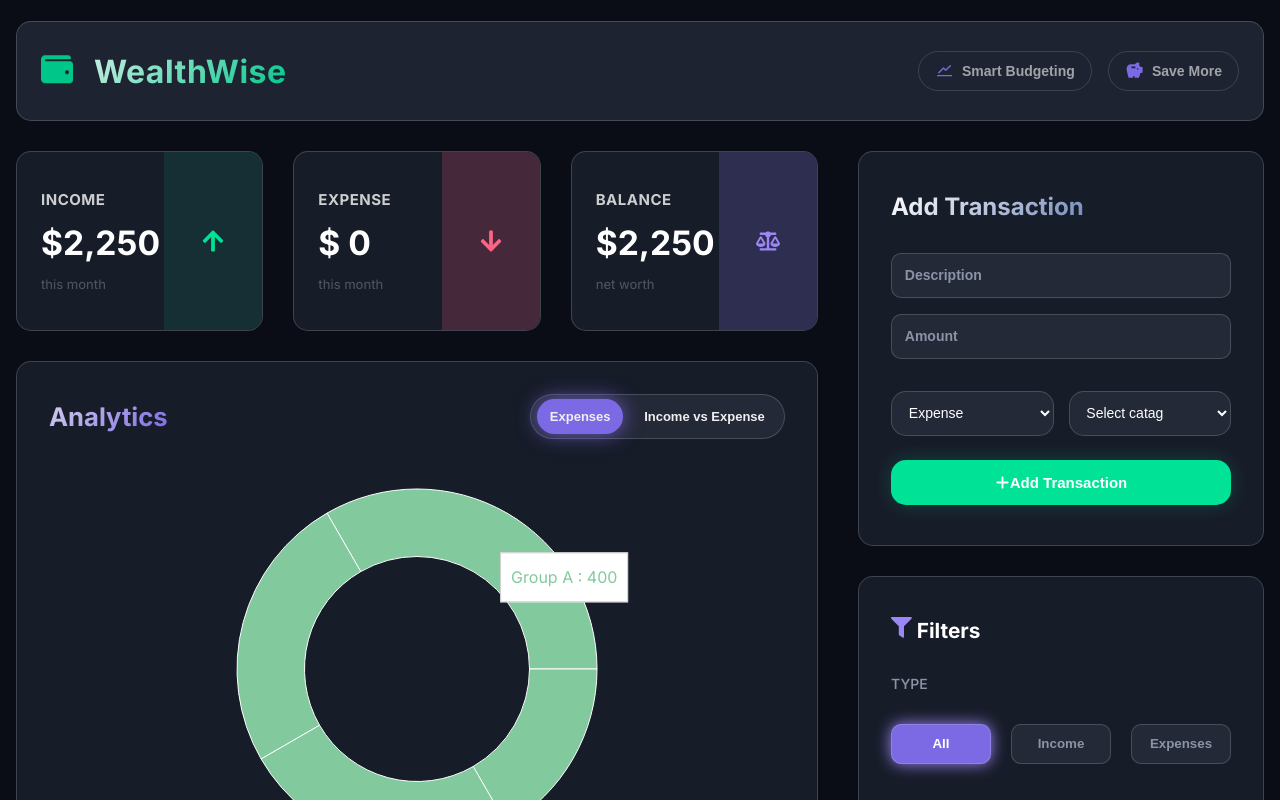
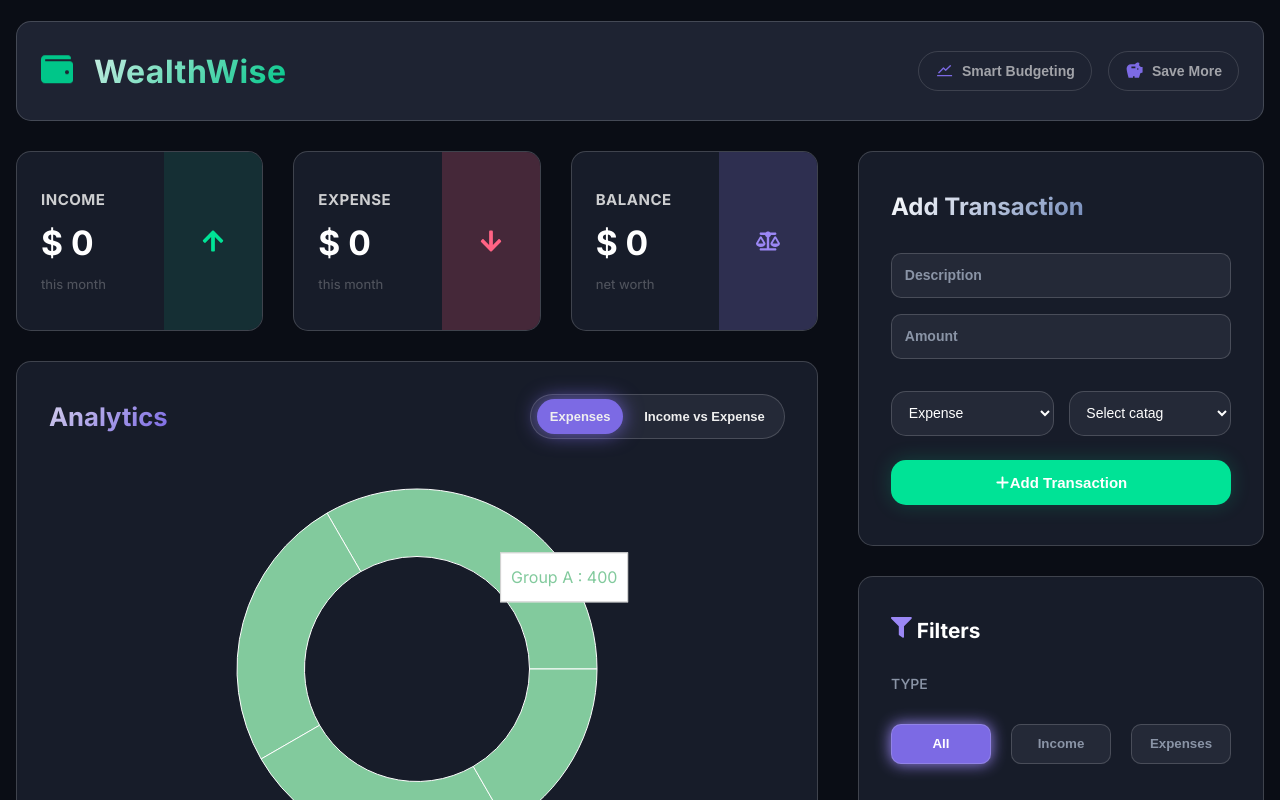
Before and after one commit to ALI-RAZA816/Expense-Tracker-Chart, a React (Vite) app: page / in a window 1280 px wide. Shown: the top 800 px of the page. Built offline with nearby package versions, Linux system fonts and the light colour scheme.

Commit message:
add custom classes on record list

```diff
--- a/src/App.jsx
+++ b/src/App.jsx
@@ -9,28 +9,28 @@ import {useState} from 'react';
 
 function App() {
 
-
+  // date
   const date = new Date();
   const months = ["Jan","Feb","March","April","May","June","July","Aug","Sep","Oct","Nov","Dec"];
-
+  // static budget
   let budget = 5000;
   const [transaction, setTransaction] = useState([]);
   const [type, setType] = useState('Expenses'); // expenses || income
   const [description, setDescription] = useState('');
   const [amount, setAmount] = useState('');
   const [category, setCategory] = useState('');
-
   // total expenses
-  const totalExpense = transaction.reduce((item, curr) => {
+  const ExpenseRecord = transaction.filter(item => item.type === 'Expenses');
+  const totalExpense = ExpenseRecord.reduce((item, curr) => {
     return item + curr.amount;
   },0);
-
+  // difference
   budget = budget - totalExpense;
-
+  // progress
   let progress = (totalExpense / 5000) * 100;
-  console.log(progress);
-
+  // expense || income
   const changeTypeHandler = (value) => setType(value);
+  // add transactions
   const addTransactionHandler = (event) =>{
     event.preventDefault();
     const newTransaction = [...transaction,{
@@ -43,9 +43,12 @@ function App() {
     setTransaction(newTransaction);
   }
 
-  console.log(transaction)
-
-
+  // filter income record
+  const IncomeRecord = transaction.filter(item => item.type === 'Income');
+  const totalIncome = IncomeRecord.reduce((item, curr) => {
+    return item + curr.amount;
+  },0);
+  let balance = totalIncome - totalExpense;
 
   return (
     <>
@@ -53,7 +56,7 @@ function App() {
       <main>
         <section className="analyticMain">
           <div className="left">
-            <Cards totalExpense = {totalExpense}/>
+            <Cards totalExpense = {totalExpense} totalIncome = {totalIncome} balance = {balance}/>
             <ChartContainer/>
             <Progress budget = {budget} totalExpense = {totalExpense} progress = {progress}/>
           </div>
@@ -62,7 +65,7 @@ function App() {
           </div>
         </section>
       </main>
-      <TransactionRecords transaction={transaction}/>
+      <TransactionRecords transaction={transaction} type={type}/>
     </>
   )
 }
--- a/src/components/Cards.jsx
+++ b/src/components/Cards.jsx
@@ -2,13 +2,13 @@ import style from '../css/Cards.module.css';
 import { FaArrowUp, FaArrowDown } from "react-icons/fa";
 import { FaScaleBalanced } from "react-icons/fa6";
 
-export default function Cards({totalExpense}) {
+export default function Cards({totalExpense, totalIncome, balance}) {
   return (
     <>
       <div className={style.amountBox}>
             <div>
                 <span>Income</span>
-                <h2>$2,250</h2>
+                <h2>$ {totalIncome}</h2>
                 <p>This month</p>
             </div>
             <div><FaArrowUp style={{color:"#00E396",fontSize:"1.5rem"}} /></div>
@@ -24,7 +24,7 @@ export default function Cards({totalExpense}) {
         <div className={style.amountBox}>
             <div>
                 <span>Balance</span>
-                <h2>$2,250</h2>
+                <h2>$ {balance}</h2>
                 <p>Net worth</p>
             </div>
             <div><FaScaleBalanced style={{color:"9B87F5",fontSize:"1.5rem"}} /></div>
--- a/src/components/TransactionRecords.jsx
+++ b/src/components/TransactionRecords.jsx
@@ -3,20 +3,20 @@ import { FaEdit } from "react-icons/fa";
 import { MdDelete } from "react-icons/md";
 
 
-export default function TransactionRecords({transaction}) {
+export default function TransactionRecords({transaction, type}) {
   return (
     <div className={style.transactionContainer}>
         <div className={style.records}>
             <h2>Recent Transactions </h2>
             <ul>
                 {transaction.map((item, index) => {
-                    return   <li key={index} style={{marginBottom:"1rem"}}>
+                    return   <li className={item.type === 'Expenses' ? `${style.red}`:`${style.green}`} key={index} style={{marginBottom:"1rem"}}>
                                 <div>
-                                <p className='title'><span>{item.description}</span></p>
-                                <p><button>{item.category}</button><span className='date'>{item.date}</span></p>
+                                    <p className='title'><span>{item.description}</span></p>
+                                    <p><button>{item.category}</button><span className='date'>{item.date}</span></p>
                                 </div>
                                 <div style={{display:"flex",alignItems:"center"}}>
-                                    <span className='amount' style={{color:"#FF6384",fontSize:"1.3rem",fontWeight:"bold"}}>$ {item.amount}</span>
+                                    <span className={item.type === 'Expenses' ? `${style.amountRed}`:`${style.greencolor}`} style={{fontSize:"1.3rem",fontWeight:"bold"}}>$ {item.amount}</span>
                                     <span style={{margin:"0 .8rem"}}><FaEdit style={{color:"#ddd",fontSize:"1.1rem",cursor:"pointer"}} /></span>
                                     <span><MdDelete style={{color:"#ddd",fontSize:"1.1rem",cursor:"pointer"}} /></span>
                                 </div>
--- a/src/css/Progress.module.css
+++ b/src/css/Progress.module.css
@@ -59,7 +59,7 @@
     border-radius: 100px;
     background-color: #00C689;
     border: 1.5px solid #03d690;
-    transition: width 10s ease;
+    transition: width 1s ease;
 }
 
 /* totalExense < 5000 */
--- a/src/css/TransactionRecords.module.css
+++ b/src/css/TransactionRecords.module.css
@@ -27,7 +27,39 @@
     background: #242937;
     transition: border .50s ease;
     padding: 2rem 1.5rem;
+    overflow: hidden;
+    position: relative;
     border: 1px solid #efefef2f;
+}
+
+
+.records ul li:hover{
+    transform: scaleZ(1.1);
+}
+
+.records ul li::after{
+    content: " ";
+    position: absolute;
+    top: 0;
+    left: 0;
+    height: 100%;
+    width: 8px;
+    opacity: 0;
+    transition: opacity .50s ease;
+}
+
+.records ul li:hover:after{
+    opacity: 1;
+}
+
+/* custom bgcolor classes */
+.red::after{
+    background-color: #e72c55 !important;
+
+}
+.green::after{
+    background-color: #00C689 !important;
+
 }
 
 .records ul li p:first-child{
@@ -75,3 +107,12 @@
 .records ul li:hover div:last-child span:nth-child(3){
     opacity: 1;
 }
+
+
+ /* custom classes */
+.amountRed{
+    color: #e72c55 !important;
+}
+.greencolor{
+    color: #00C689 !important;
+}
```
